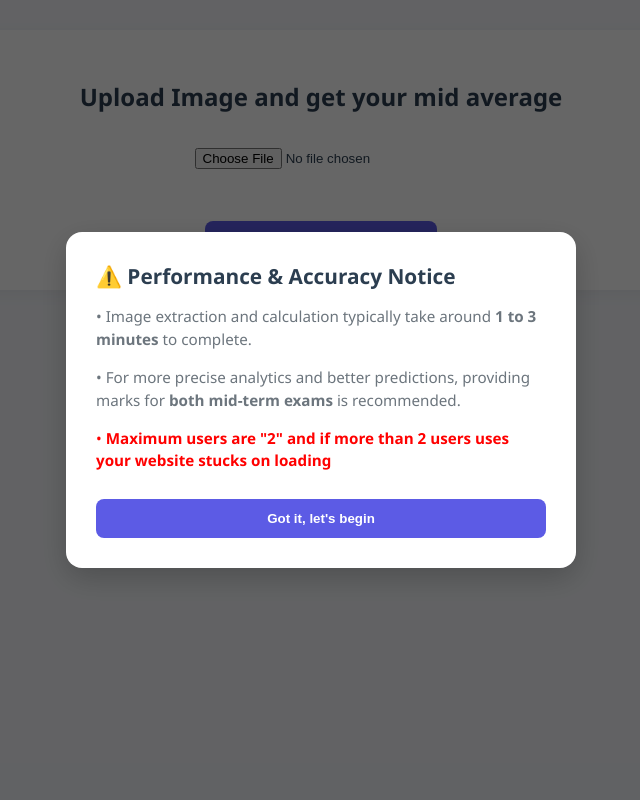
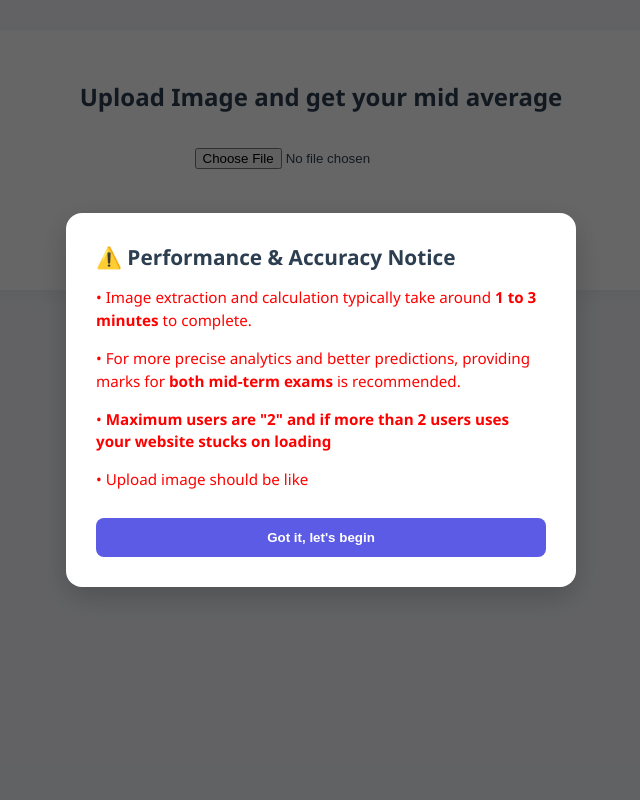
Before and after one commit to aishu-ishu/pscmr-midmarks-calculator, a Flask app: page / in a window 1280 px wide. Shown: the whole page, without its empty margins (319-959 px from the left). Run offline with Flask 3, Linux system fonts and the light colour scheme.

Commit message:
Update index.html

```diff
--- a/templates/index.html
+++ b/templates/index.html
@@ -472,9 +472,10 @@
 <div id="warningModal" class="modal-overlay">
     <div class="modal-card">
         <h3>⚠️ Performance & Accuracy Notice</h3>
-        <p>• Image extraction and calculation typically take around <strong>1 to 3 minutes</strong> to complete.</p>
-        <p>• For more precise analytics and better predictions, providing marks for <strong>both mid-term exams</strong> is recommended.</p>
+        <p style="color:red;">• Image extraction and calculation typically take around <strong>1 to 3 minutes</strong> to complete.</p>
+        <p style="color:red;">• For more precise analytics and better predictions, providing marks for <strong>both mid-term exams</strong> is recommended.</p>
          <p style="color:red;">• <strong>Maximum users are "2" and if more than 2 users uses your website stucks on loading</strong></p>
+        <p style="color:red;">• Upload image should be like</p>
         <button onclick="closeModal()">Got it, let's begin</button>
     </div>
 </div>
```
